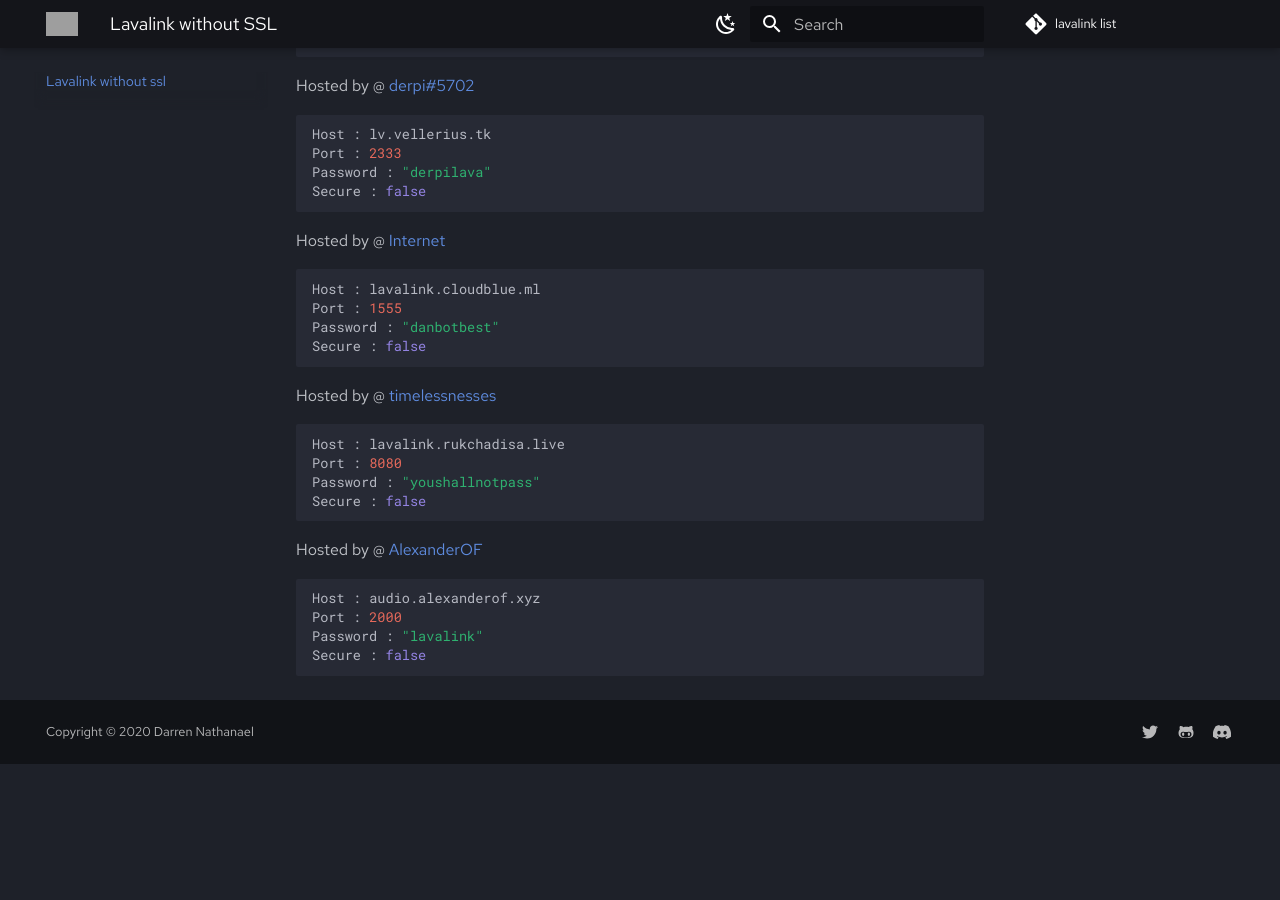
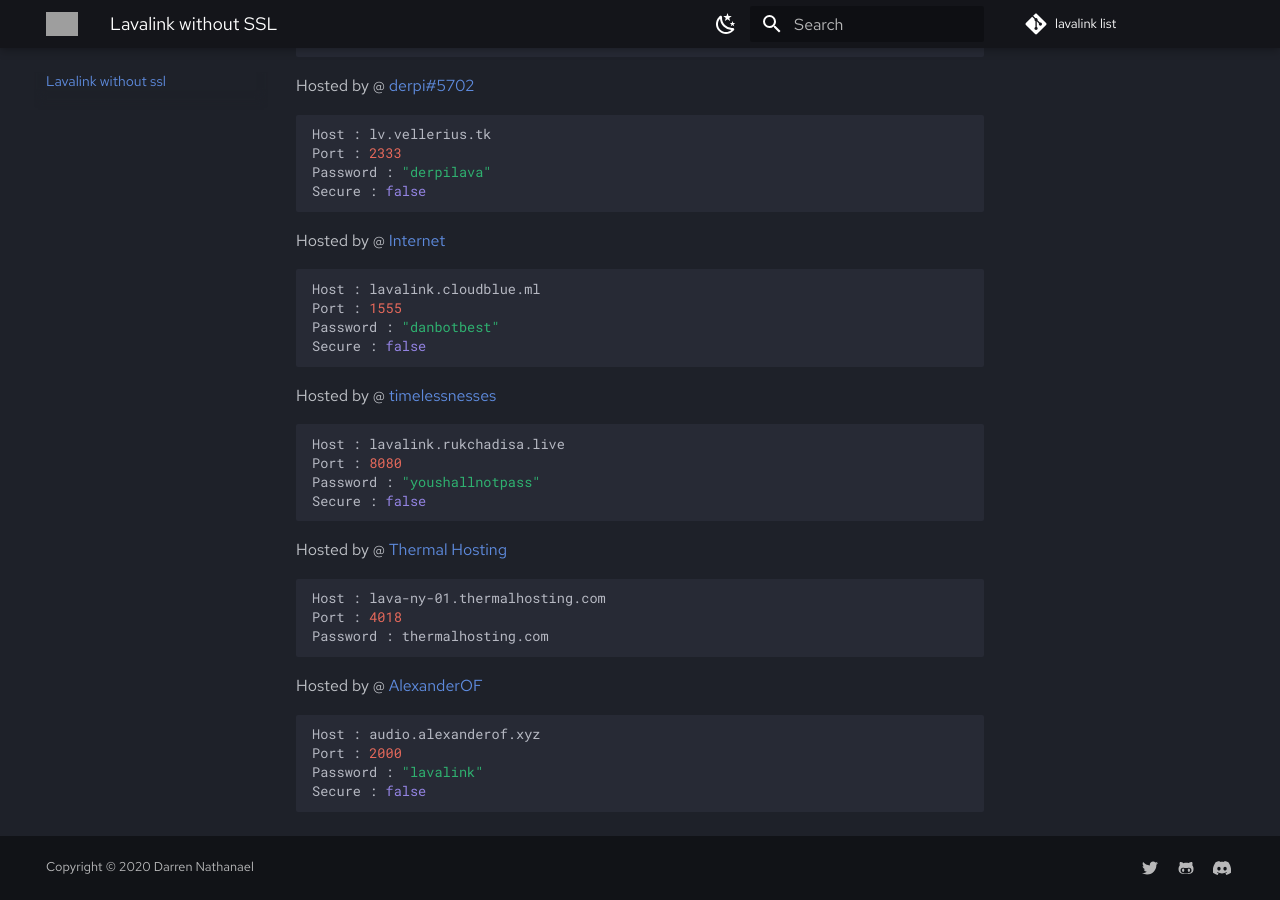
Before and after one commit to DarrenOfficial/lavalink-list, an MkDocs documentation site: the page built from docs/NoSSL/lavalink-without-ssl.md, in a window 1280 px wide and 900 px high, scrolled down 1547 px. Built offline with MkDocs 1.6.1 and Material for MkDocs 9.7.7, drawn with Linux system fonts in a browser that asks for light colours; comment, search, counter and statistics services are not loaded; before the commit the page ends 2311 px from its top, so only the background shows below that; grey boxes are pictures that could not be loaded.

Commit message:
Update
Request to add a lavalink server

````diff
--- a/docs/NoSSL/lavalink-without-ssl.md
+++ b/docs/NoSSL/lavalink-without-ssl.md
@@ -100,6 +100,13 @@ Password : "youshallnotpass"
 Secure : false
 ```
 
+Hosted by @ [Thermal Hosting](https://thermalhosting.com)
+```bash
+Host : lava-ny-01.thermalhosting.com
+Port : 4018
+Password : thermalhosting.com
+```
+
 Hosted by @ [AlexanderOF](https://alexanderof.xyz/2022/05/03/free-lavalink/)
 ```bash
 Host : audio.alexanderof.xyz
````
